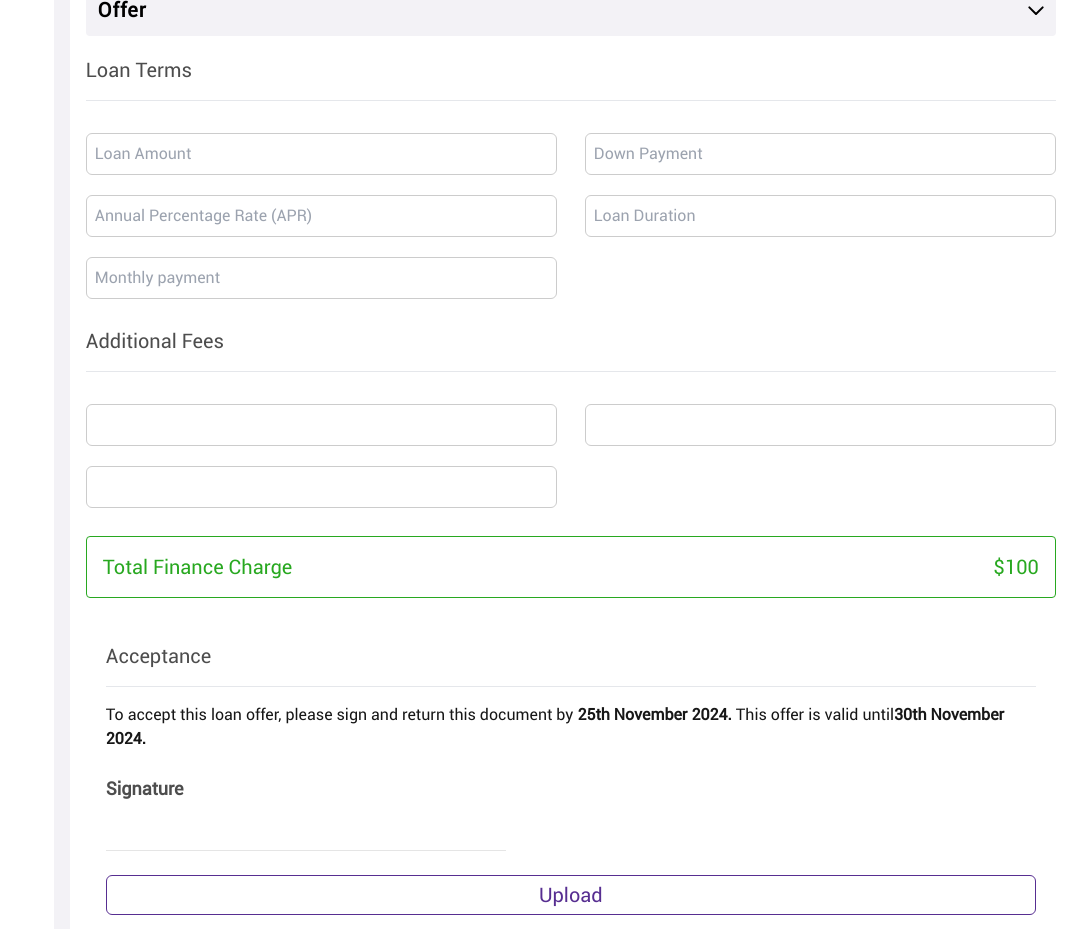
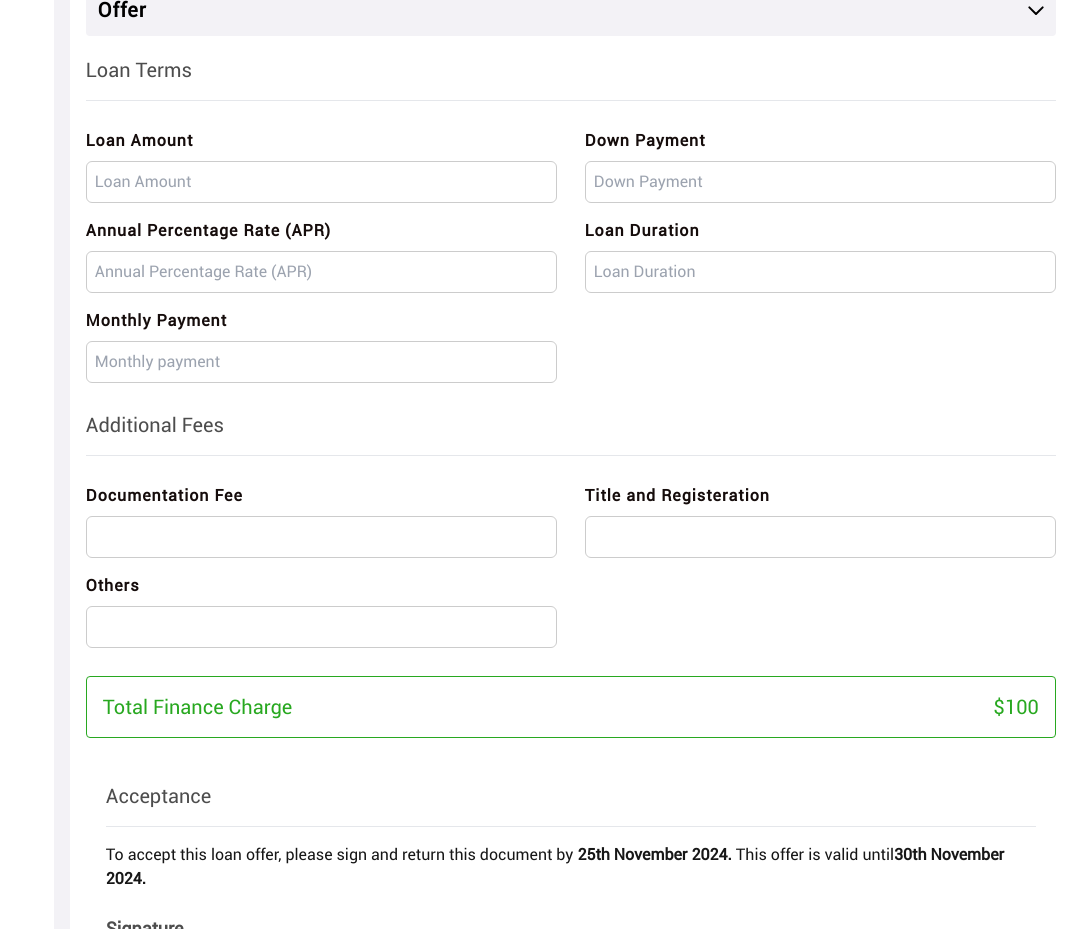
Before and after one commit to ShubhamSurve1832/dash, a Next.js app: page /personal in a window 1280 px wide. Shown: the part 10960-11889 px from the top of the page, without its empty margins (215-1280 px from the left). Built offline with nearby package versions, Linux system fonts and the light colour scheme.

Commit message:
offers tab changes

```diff
--- a/src/app/personal/PersonalComponents/OffersTab/index.jsx
+++ b/src/app/personal/PersonalComponents/OffersTab/index.jsx
@@ -33,17 +33,17 @@ const OffersTab = () => {
                 <Form onSubmit={handleSubmit}>
                   <h3 className='text-[#000000B2] font-medium text-xl pb-4 mb-4 border-b'>Loan Terms</h3>
                   <div className='grid grid-cols-2 gap-7 gap-y-4 my-7'>
-                    <FormikForm.Input lable="Loan Amount" name="loanAmount" placeholder="Loan Amount" />
-                    <FormikForm.Input lable="Down Payment" name="downPayment" placeholder="Down Payment" />
-                    <FormikForm.Input lable="Annual Percentage Rate (APR)" name="annualRate" placeholder="Annual Percentage Rate (APR)" />
-                    <FormikForm.Input lable="Loan Duration" name="loanDuration" placeholder="Loan Duration" />
-                    <FormikForm.Input lable="Monthly Payment" name="monthlyPayment" placeholder="Monthly payment" />
+                    <FormikForm.Input label="Loan Amount" name="loanAmount" placeholder="Loan Amount" />
+                    <FormikForm.Input label="Down Payment" name="downPayment" placeholder="Down Payment" />
+                    <FormikForm.Input label="Annual Percentage Rate (APR)" name="annualRate" placeholder="Annual Percentage Rate (APR)" />
+                    <FormikForm.Input label="Loan Duration" name="loanDuration" placeholder="Loan Duration" />
+                    <FormikForm.Input label="Monthly Payment" name="monthlyPayment" placeholder="Monthly payment" />
                   </div>
                   <h3 className='text-[#000000B2] font-medium text-xl pb-4 mb-4 border-b'>Additional Fees</h3>
                   <div className='grid grid-cols-2 gap-7 gap-y-4 my-7'>
-                    <FormikForm.Input lable="Documentation Fee" name="documentationFee" placeholder="" />
-                    <FormikForm.Input lable="Title and Registeration" name="titleAndRegisteration" placeholder="" />
-                    <FormikForm.Input lable="Others" name="others" placeholder="" />
+                    <FormikForm.Input label="Documentation Fee" name="documentationFee" placeholder="" />
+                    <FormikForm.Input label="Title and Registeration" name="titleAndRegisteration" placeholder="" />
+                    <FormikForm.Input label="Others" name="others" placeholder="" />
                   </div>
                   <div className='flex justify-between p-4 border border-[#28A820] rounded-[4px] text-[#28A820] mt-6' >
                     <p className='text-xl'>Total Finance Charge</p>
```
